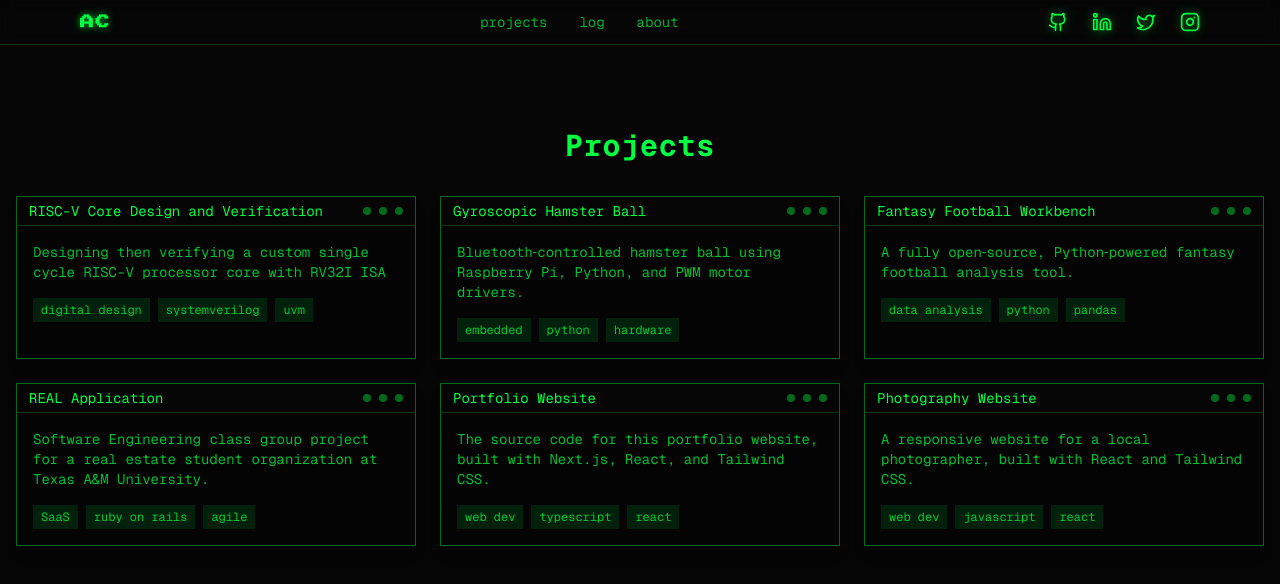
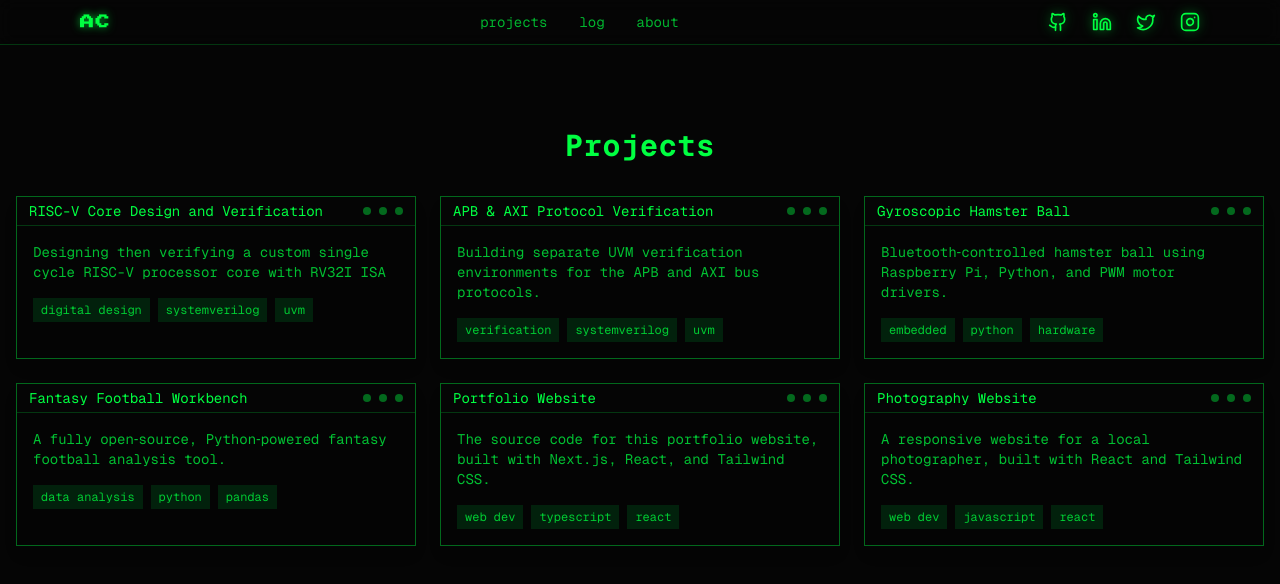
Before and after one commit to andycorrales11/portfolio, a Next.js app: page /projects in a window 1280 px wide. Shown: the top 584 px of the page. Built offline with nearby package versions, Linux system fonts and the light colour scheme.

Commit message:
Added project

```diff
--- a/src/app/projects/page.tsx
+++ b/src/app/projects/page.tsx
@@ -20,24 +20,24 @@ const projects: Project[] = [
   },
   {
     id: 2,
+    name: 'APB & AXI Protocol Verification',
+    summary: 'Building separate UVM verification environments for the APB and AXI bus protocols.',
+    tags: ['verification', 'systemverilog', 'uvm'],
+    link: 'https://github.com/andycorrales11/apb-axi-verification',
+  },
+  {
+    id: 3,
     name: 'Gyroscopic Hamster Ball',
     summary: 'Bluetooth‑controlled hamster ball using Raspberry Pi, Python, and PWM motor drivers.',
     tags: ['embedded', 'python', 'hardware'],
     link: 'https://github.com/andycorrales11/CSCE-462-Remote-Controlled-Hamster-Ball',
   },
   {
-    id: 3,
+    id: 4,
     name: 'Fantasy Football Workbench',
     summary: 'A fully open‑source, Python‑powered fantasy football analysis tool.',
     tags: ['data analysis', 'python', 'pandas'],
     link: 'https://github.com/andycorrales11/ground-game',
-  },
-  {
-    id: 4,
-    name: 'REAL Application',
-    summary: 'Software Engineering class group project for a real estate student organization at Texas A&M University.',
-    tags: ['SaaS', 'ruby on rails', 'agile'],
-    link: 'https://github.com/andycorrales11/CSCE-431-Organizational-App',
   },
   {
     id: 5,
```
